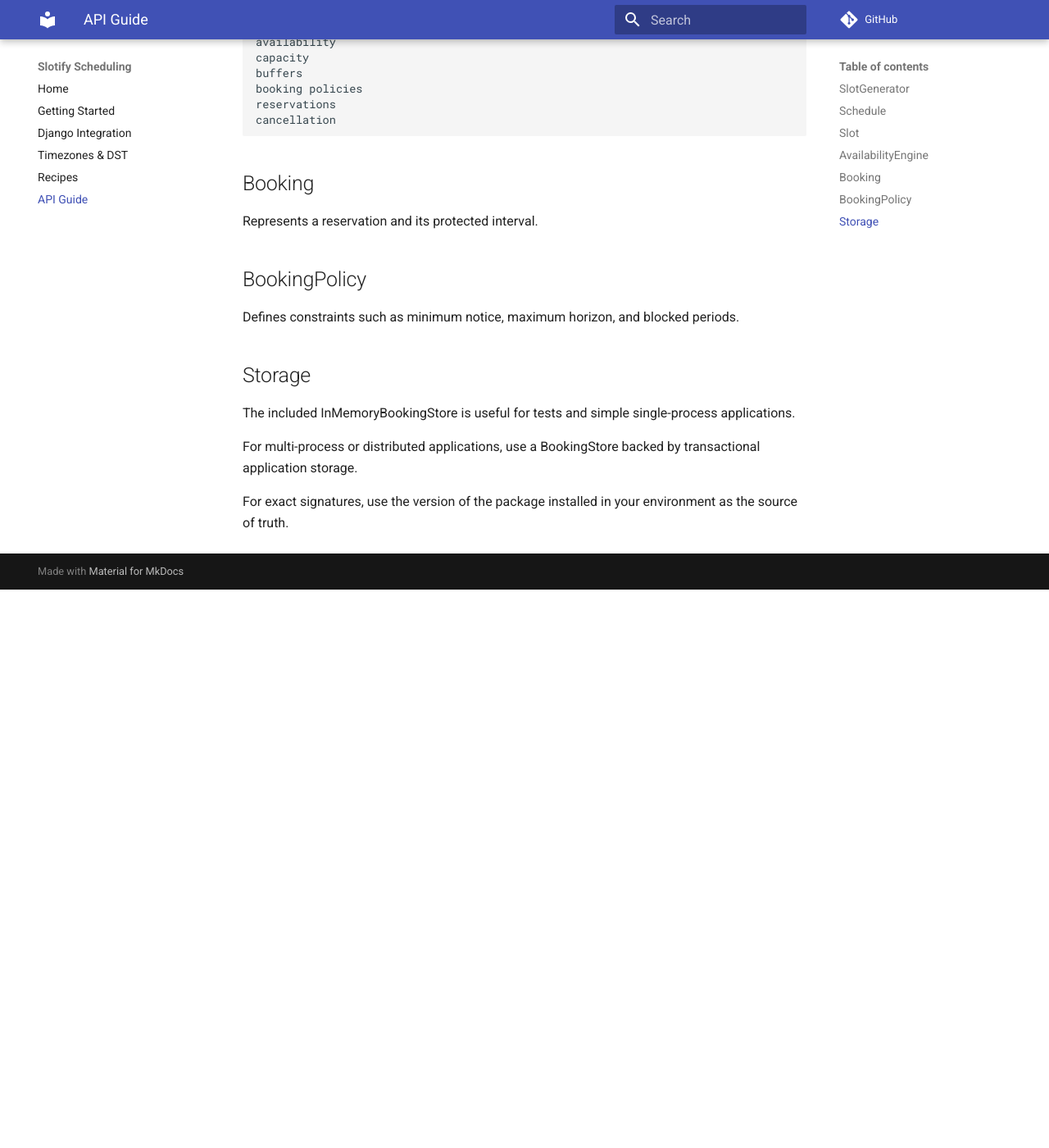
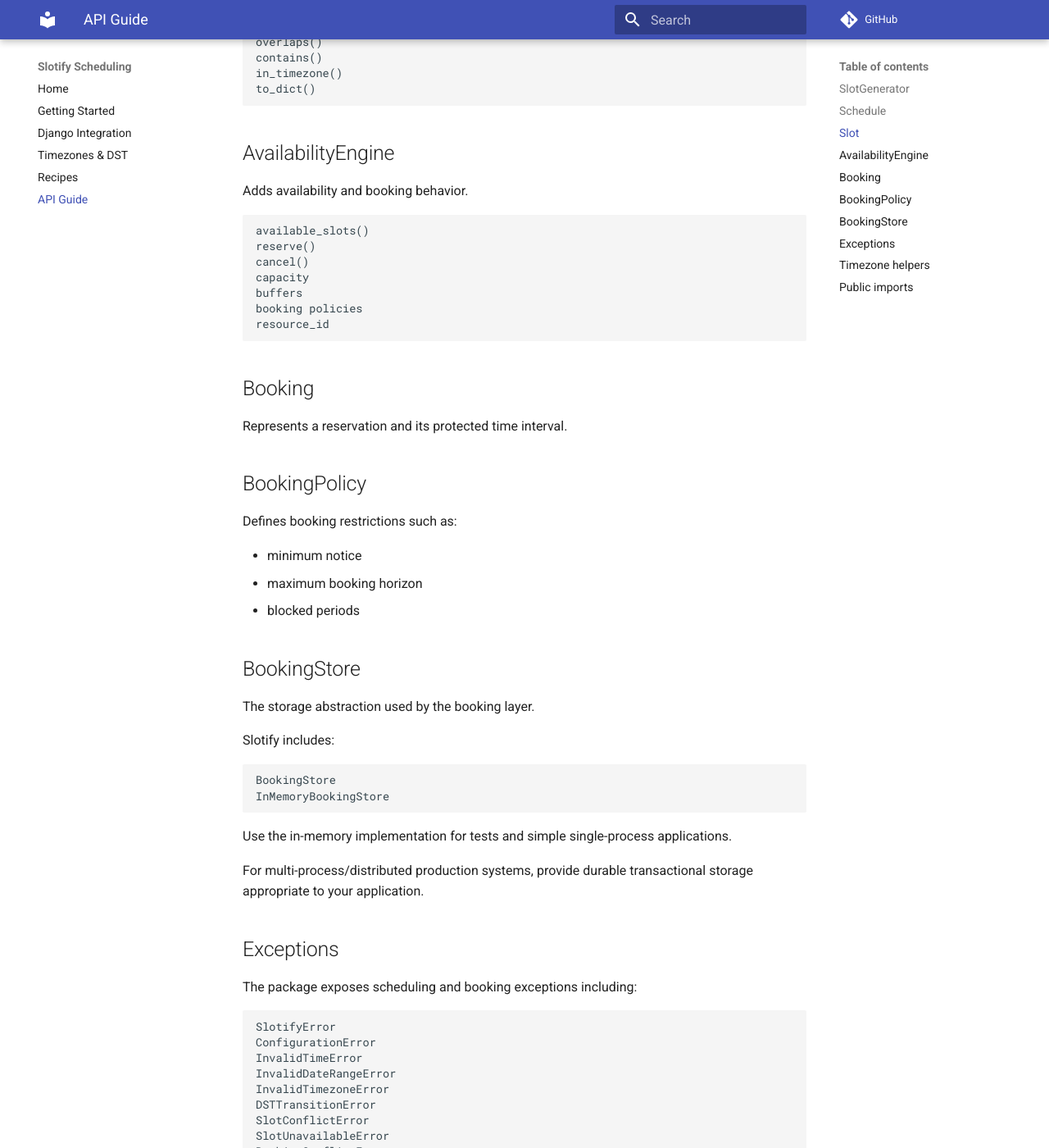
Before and after one commit to failedengineers/Slotify, an MkDocs documentation site: the page built from docs/api.md, in a window 1280 px wide and 1400 px high, scrolled down 1155 px. Shown: the whole window at 82% size. Built offline with MkDocs 1.6.1 and Material for MkDocs 9.7.7, drawn with Linux system fonts in a browser that asks for light colours; comment, search, counter and statistics services are not loaded; before the commit the page ends 1874 px from its top, so only the background shows below that; some of the changed text lies outside the part shown.

```diff
--- a/docs/api.md
+++ b/docs/api.md
@@ -1,12 +1,10 @@
 # API Guide
 
-This is the user-facing map of the public API.
+This page is a map of Slotify's public API. For exact signatures, the installed package version is the source of truth.
 
 ## SlotGenerator
 
-Turns scheduling rules into appointment slots.
-
-Common operations:
+Creates timezone-aware slots from scheduling rules.
 
 ~~~text
 generate()
@@ -14,9 +12,25 @@ generate_for_date()
 upcoming()
 ~~~
 
+Configuration includes:
+
+~~~text
+start / end
+windows
+schedule
+duration
+interval
+timezone
+weekdays
+breaks
+excluded_dates
+dst_ambiguous
+dst_nonexistent
+~~~
+
 ## Schedule
 
-Defines recurring availability and exceptions:
+Defines recurring availability and exceptions.
 
 ~~~text
 weekly
@@ -45,29 +57,83 @@ to_dict()
 
 ## AvailabilityEngine
 
-Adds booking-aware behavior:
+Adds availability and booking behavior.
 
 ~~~text
-availability
+available_slots()
+reserve()
+cancel()
 capacity
 buffers
 booking policies
-reservations
-cancellation
+resource_id
 ~~~
 
 ## Booking
 
-Represents a reservation and its protected interval.
+Represents a reservation and its protected time interval.
 
 ## BookingPolicy
 
-Defines constraints such as minimum notice, maximum horizon, and blocked periods.
+Defines booking restrictions such as:
 
-## Storage
+- minimum notice
+- maximum booking horizon
+- blocked periods
 
-The included InMemoryBookingStore is useful for tests and simple single-process applications.
+## BookingStore
 
-For multi-process or distributed applications, use a BookingStore backed by transactional application storage.
+The storage abstraction used by the booking layer.
 
-For exact signatures, use the version of the package installed in your environment as the source of truth.
+Slotify includes:
+
+~~~text
+BookingStore
+InMemoryBookingStore
+~~~
+
+Use the in-memory implementation for tests and simple single-process applications.
+
+For multi-process/distributed production systems, provide durable transactional storage appropriate to your application.
+
+## Exceptions
+
+The package exposes scheduling and booking exceptions including:
+
+~~~text
+SlotifyError
+ConfigurationError
+InvalidTimeError
+InvalidDateRangeError
+InvalidTimezoneError
+DSTTransitionError
+SlotConflictError
+SlotUnavailableError
+BookingConflictError
+BookingNotFoundError
+~~~
+
+## Timezone helpers
+
+~~~text
+get_timezone()
+to_utc()
+convert_timezone()
+resolve_local_datetime()
+~~~
+
+## Public imports
+
+~~~python
+from slotify import (
+    AvailabilityEngine,
+    Booking,
+    BookingPolicy,
+    BookingStore,
+    InMemoryBookingStore,
+    Schedule,
+    Slot,
+    SlotGenerator,
+    TimeWindow,
+)
+~~~
```
Also changed, not shown: other parts of docs/api.md (+1 -3 lines).
